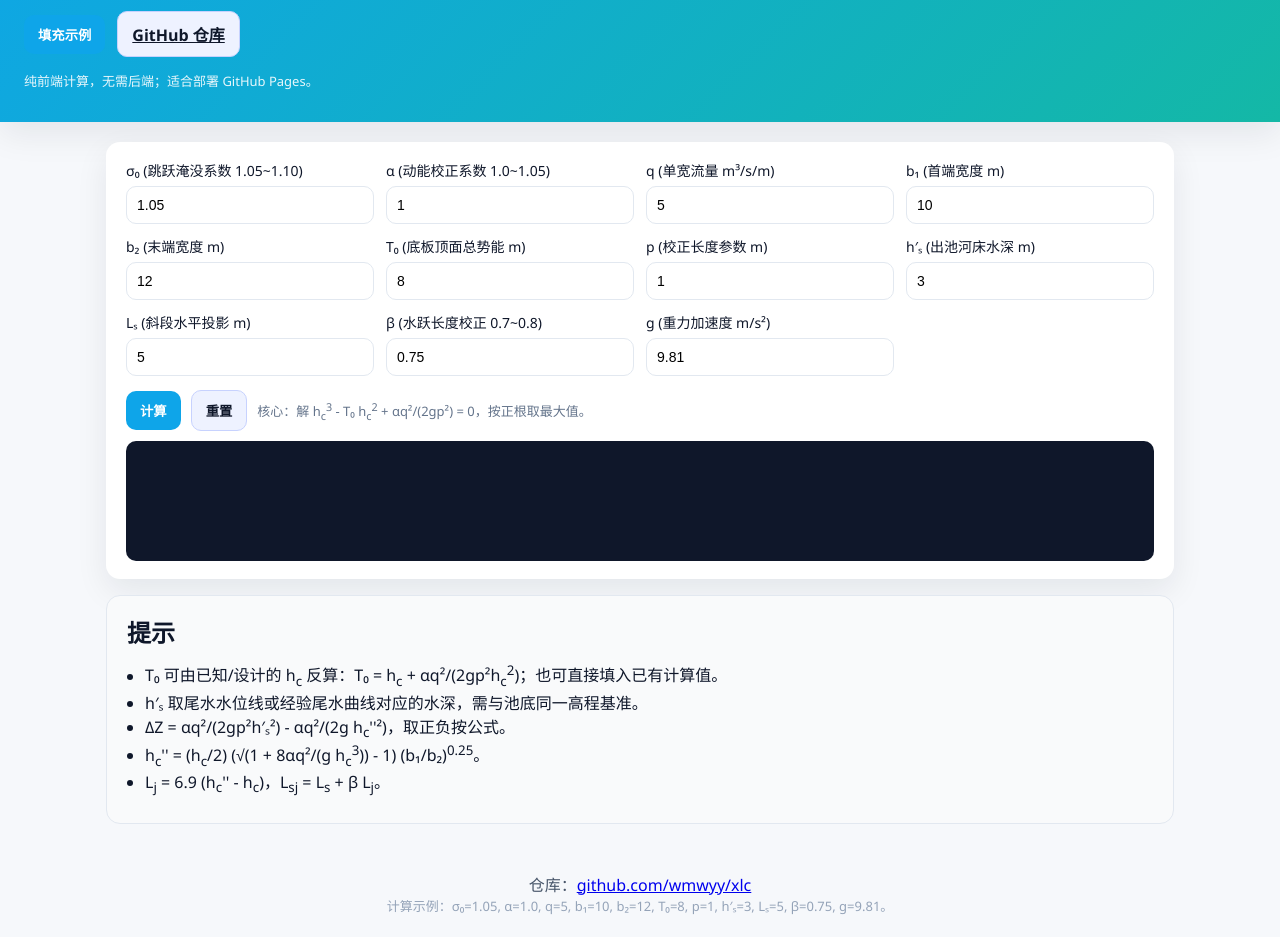
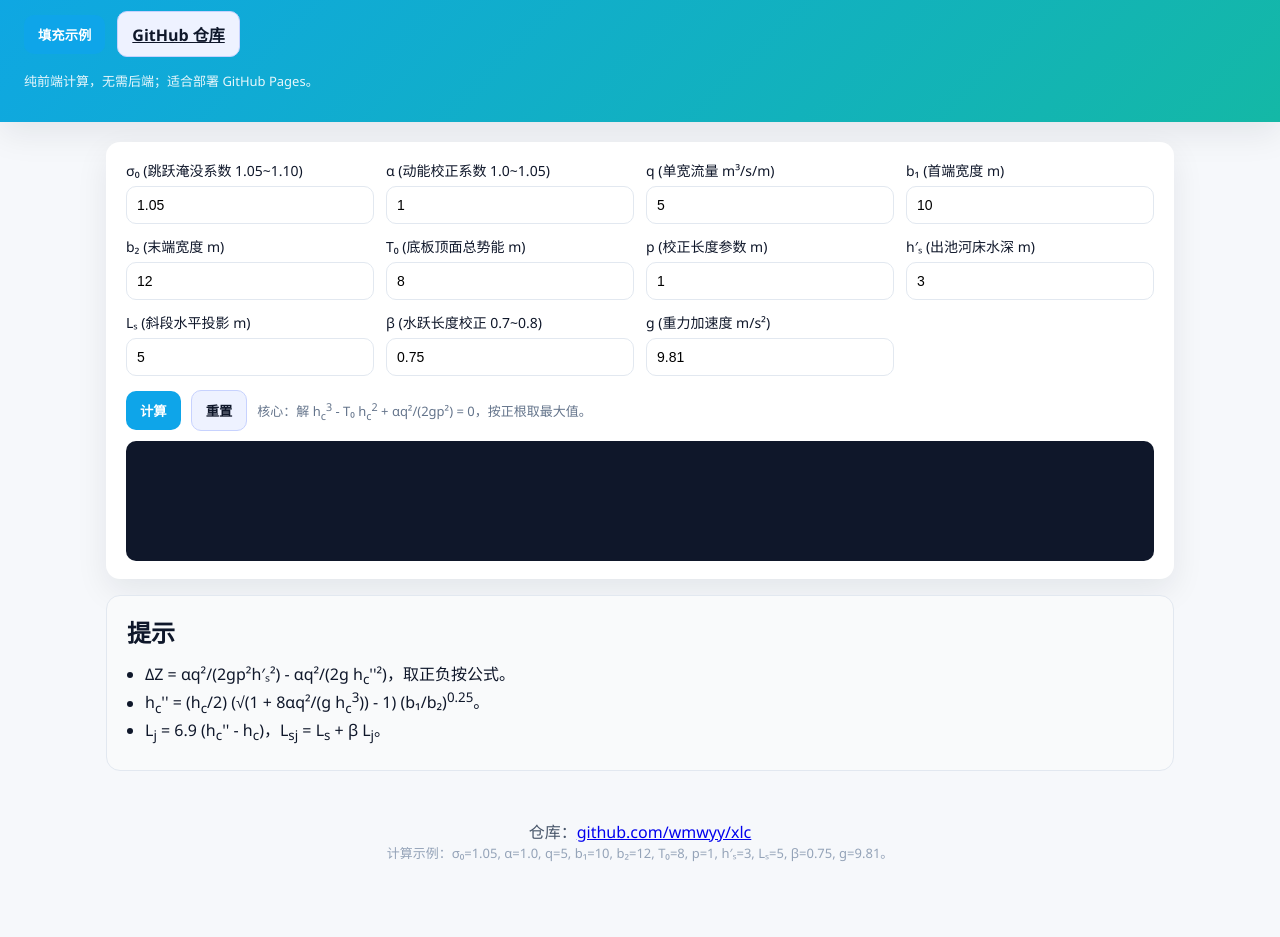
Before and after one commit to wmwyy/xlc, a plain HTML site: page xlc/docs/index.html in a window 1280 px wide. Shown: the part 150-1087 px from the top of the page. After the commit the page ends 1034 px from the top, so only its background shows below. Drawn offline with Linux system fonts and the light colour scheme.

Commit message:
Update T0 and hs tips

```diff
--- a/xlc/docs/index.html
+++ b/xlc/docs/index.html
@@ -46,8 +46,6 @@
     <section class="panel light">
       <h2>提示</h2>
       <ul>
-        <li>T₀ 可由已知/设计的 h<sub>c</sub> 反算：T₀ = h<sub>c</sub> + αq²/(2gp²h<sub>c</sub><sup>2</sup>)；也可直接填入已有计算值。</li>
-        <li>h′ₛ 取尾水水位线或经验尾水曲线对应的水深，需与池底同一高程基准。</li>
         <li>ΔZ = αq²/(2gp²h′ₛ²) - αq²/(2g h<sub>c</sub>''²)，取正负按公式。</li>
         <li>h<sub>c</sub>'' = (h<sub>c</sub>/2) (√(1 + 8αq²/(g h<sub>c</sub><sup>3</sup>)) - 1) (b₁/b₂)<sup>0.25</sup>。</li>
         <li>L<sub>j</sub> = 6.9 (h<sub>c</sub>'' - h<sub>c</sub>)，L<sub>sj</sub> = L<sub>s</sub> + β L<sub>j</sub>。</li>
```
Also changed, not shown: 1 other file.
